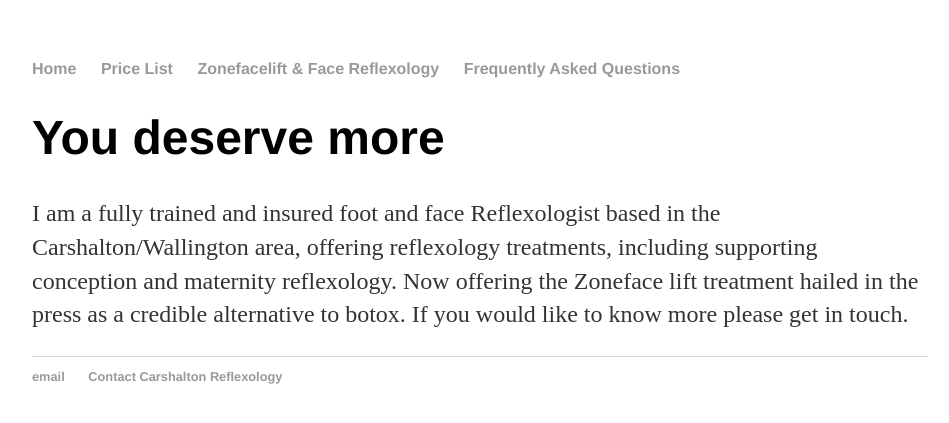
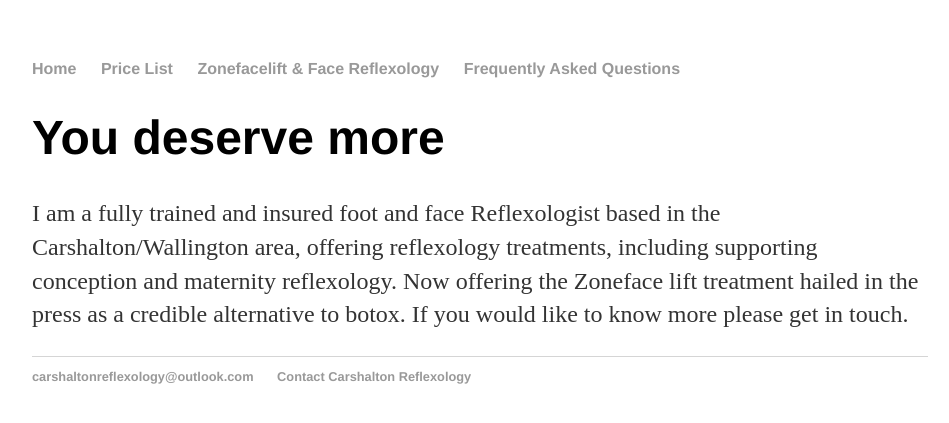
Before and after one commit to Rednax-lab/rednax-lab.github.io, a Jekyll site: the page built from index.html, in a window 1280 px wide. Shown: the top 423 px of the page, without its empty margins (160-1109 px from the left). Built offline with Jekyll 4.4.1, drawn with Linux system fonts in a browser that asks for light colours.

Commit message:
Update default.html

```diff
--- a/_layouts/default.html
+++ b/_layouts/default.html
@@ -23,7 +23,7 @@
 			</div><!-- /.container -->
 			<footer>
 	    		<ul>
-	        		<li><a href="mailto:carshaltonreflexology@outlook.com">email</a></li>
+	        		<li><a href="mailto:carshaltonreflexology@outlook.com">carshaltonreflexology@outlook.com</a></li>
 	        		<li><a href="/contactus">Contact Carshalton Reflexology</a></li>
 				</ul>
 			</footer>
```
